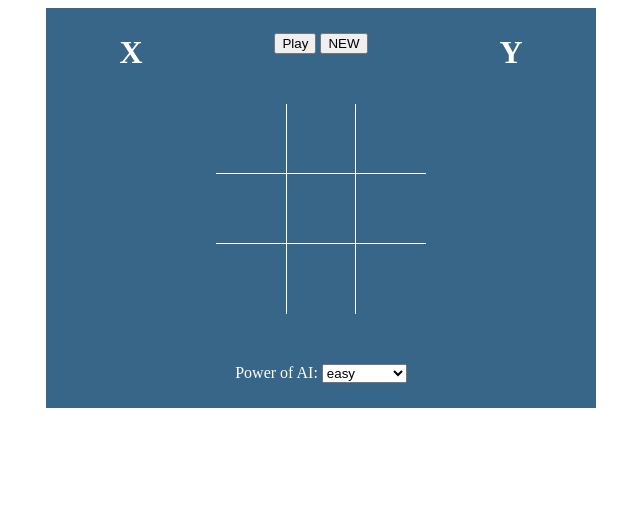
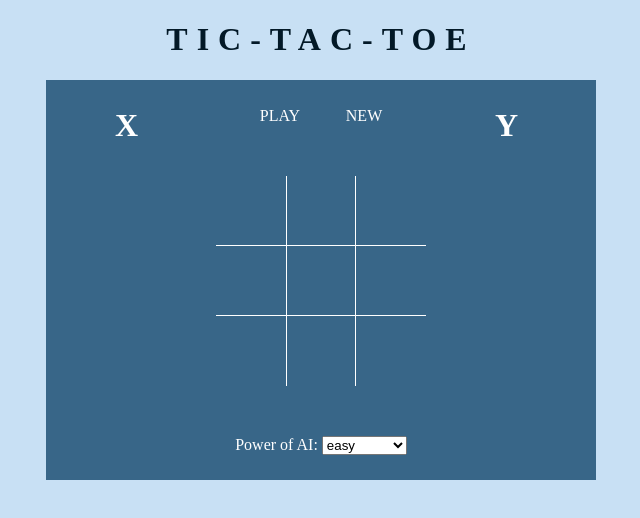
Before and after one commit to qazaqpyn/tictactoe, a plain HTML site: page index.html in a window 1280 px wide. Shown: the whole page, without its empty margins (319-959 px from the left). Drawn offline with Linux system fonts and the light colour scheme.

Commit message:
complete design 2.0

```diff
--- a/index.html
+++ b/index.html
@@ -7,14 +7,15 @@
     <title>Tic Tac Toe</title>
 </head>
 <body>
+    <h1>TIC-TAC-TOE</h1>
     <div class="play-board">
         <div class="X-board">
             <h1>X</h1>
         </div>
         <div class="gaming-board">
             <div class="mode-board">
-                <button>Play</button>
-                <button>NEW</button>
+                <div class="play-button">PLAY</div>
+                <div class="new-button">NEW</div>
             </div>
             <div class="game-board">
                 <div class="box" id="b11"></div>
--- a/style.css
+++ b/style.css
@@ -1,3 +1,4 @@
+
 .play-board {
     display: flex;
     margin: auto;
@@ -9,15 +10,14 @@
 .X-board,.Y-board {
     width: 170px ;
     margin: 5px;
-    box-sizing: border-box;
+    border: 1px dotted transparent;
 }
 
 .X-board:hover, .Y-board:hover{
     border: 1px dotted white;
-    overflow: hidden;
 }
 
-h1 {
+.play-board h1 {
     text-align: center;
     color: white;
 }
@@ -51,4 +51,24 @@ h1 {
 
 }
 .mode-board{
+    display: flex;
+    justify-content: space-evenly;
+    width: 210px;
 }
+.mode-board div{
+   border: 2px dotted transparent;
+   color: white;
+}
+
+.mode-board div:hover{
+    border-bottom: 2px solid #BA1200;
+}
+
+body h1{
+    color: #031927;
+    text-align: center;
+    letter-spacing: 9px;
+}
+body {
+    background: #C8E0F4 ;
+}
```
